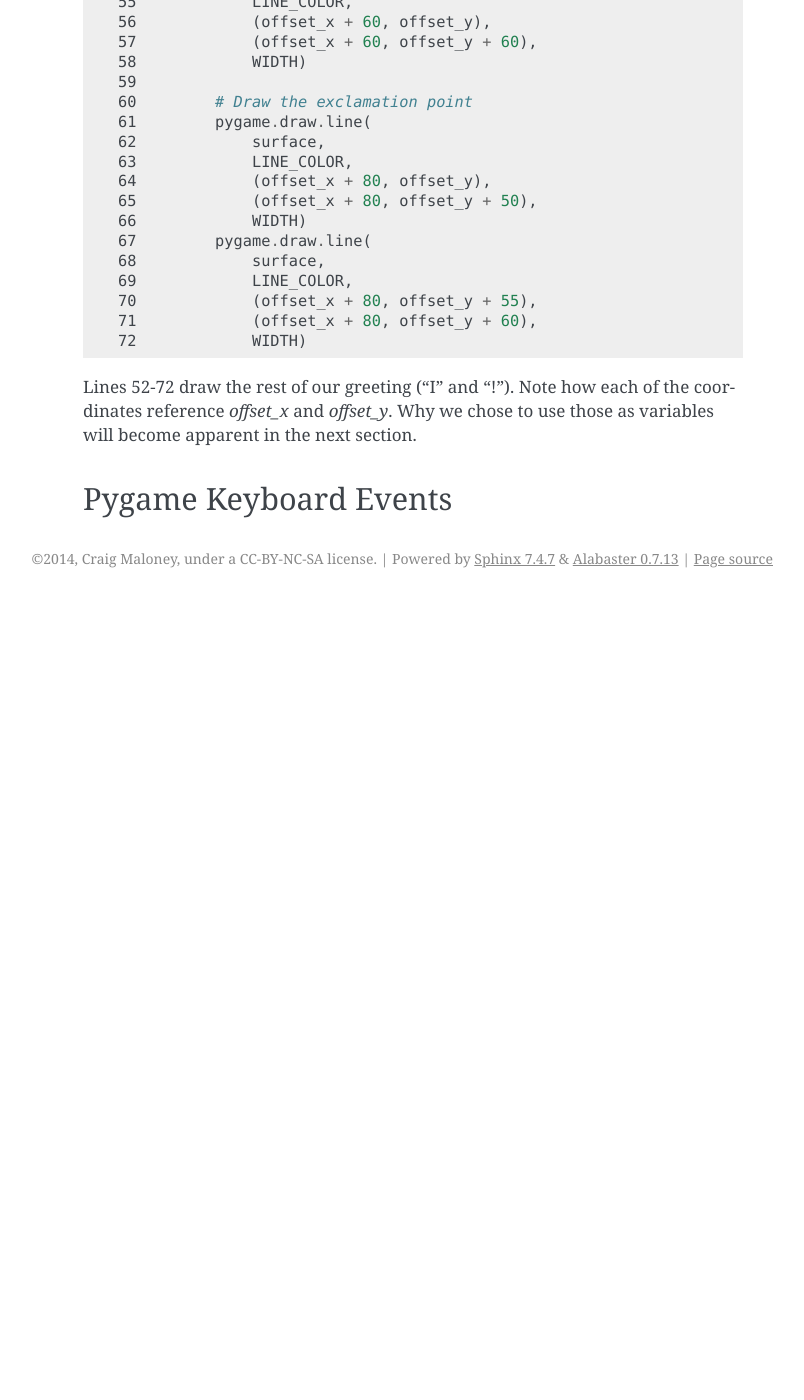
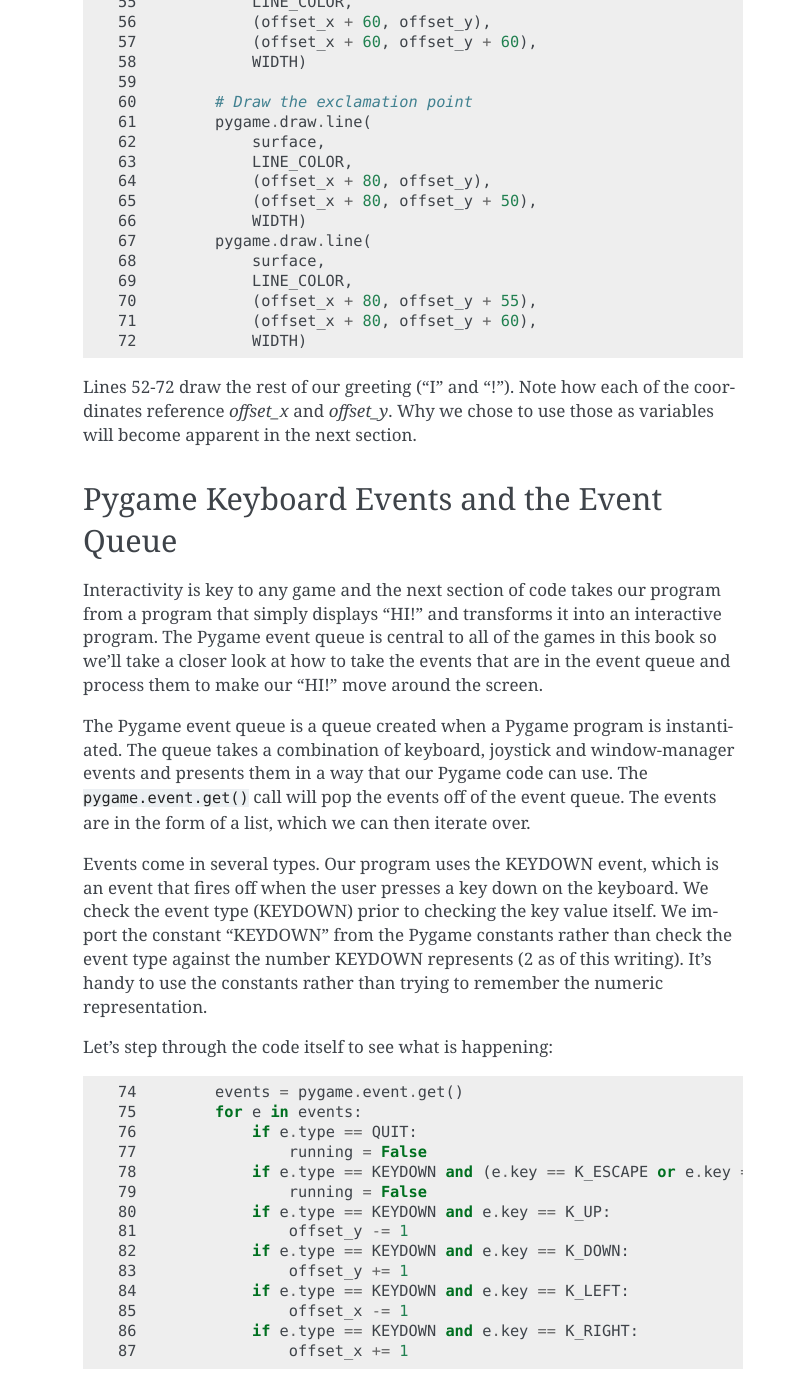
Before and after one commit to craigmaloney/pygame_book, a Sphinx documentation site: the page built from source/chapter1/index.rst, in a window 1280 px wide and 1400 px high, scrolled down 10797 px. Shown: the whole window, without its empty margins (337-1141 px from the left). Built offline with Sphinx 7.4.7, drawn with Linux system fonts in a browser that asks for light colours; before the commit the page ends 11395 px from its top, so only the background shows below that; some of the changed text lies outside the part shown.

Commit message:
Adding Pygame Keyboard events

```diff
--- a/source/chapter1/index.rst
+++ b/source/chapter1/index.rst
@@ -261,5 +261,19 @@ Lines 40 through 50 draw two additional lines, which complete the rest of the le
 
 Lines 52-72 draw the rest of our greeting ("I" and "!"). Note how each of the coordinates reference `offset_x` and `offset_y`. Why we chose to use those as variables will become apparent in the next section.
 
-Pygame Keyboard Events
-----------------------
+Pygame Keyboard Events and the Event Queue
+------------------------------------------
+
+Interactivity is key to any game and the next section of code takes our program from a program that simply displays "HI!" and transforms it into an interactive program. The Pygame event queue is central to all of the games in this book so we'll take a closer look at how to take the events that are in the event queue and process them to make our "HI!" move around the screen.
+
+The Pygame event queue is a queue created when a Pygame program is instantiated. The queue takes a combination of keyboard, joystick and window-manager events and presents them in a way that our Pygame code can use. The ``pygame.event.get()`` call will pop the events off of the event queue. The events are in the form of a list, which we can then iterate over.
+
+Events come in several types. Our program uses the KEYDOWN event, which is an event that fires off when the user presses a key down on the keyboard. We check the event type (KEYDOWN) prior to checking the key value itself. We import the constant "KEYDOWN" from the Pygame constants rather than check the event type against the number KEYDOWN represents (2 as of this writing). It's handy to use the constants rather than trying to remember the numeric representation.
+
+Let's step through the code itself to see what is happening:
+
+.. literalinclude:: program3.py
+    :language: python
+    :lines: 74-87
+    :lineno-start: 74
+    :linenos:
```
